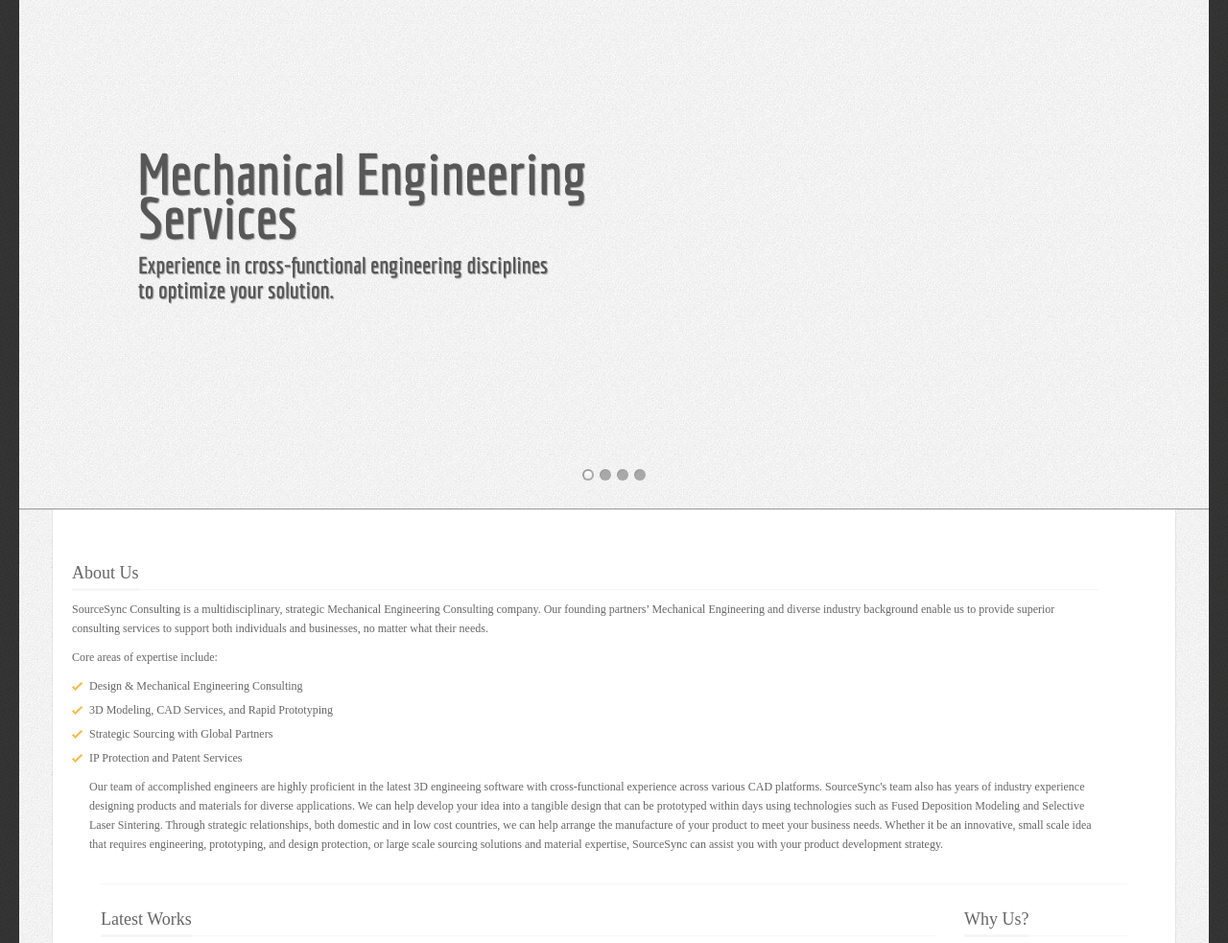
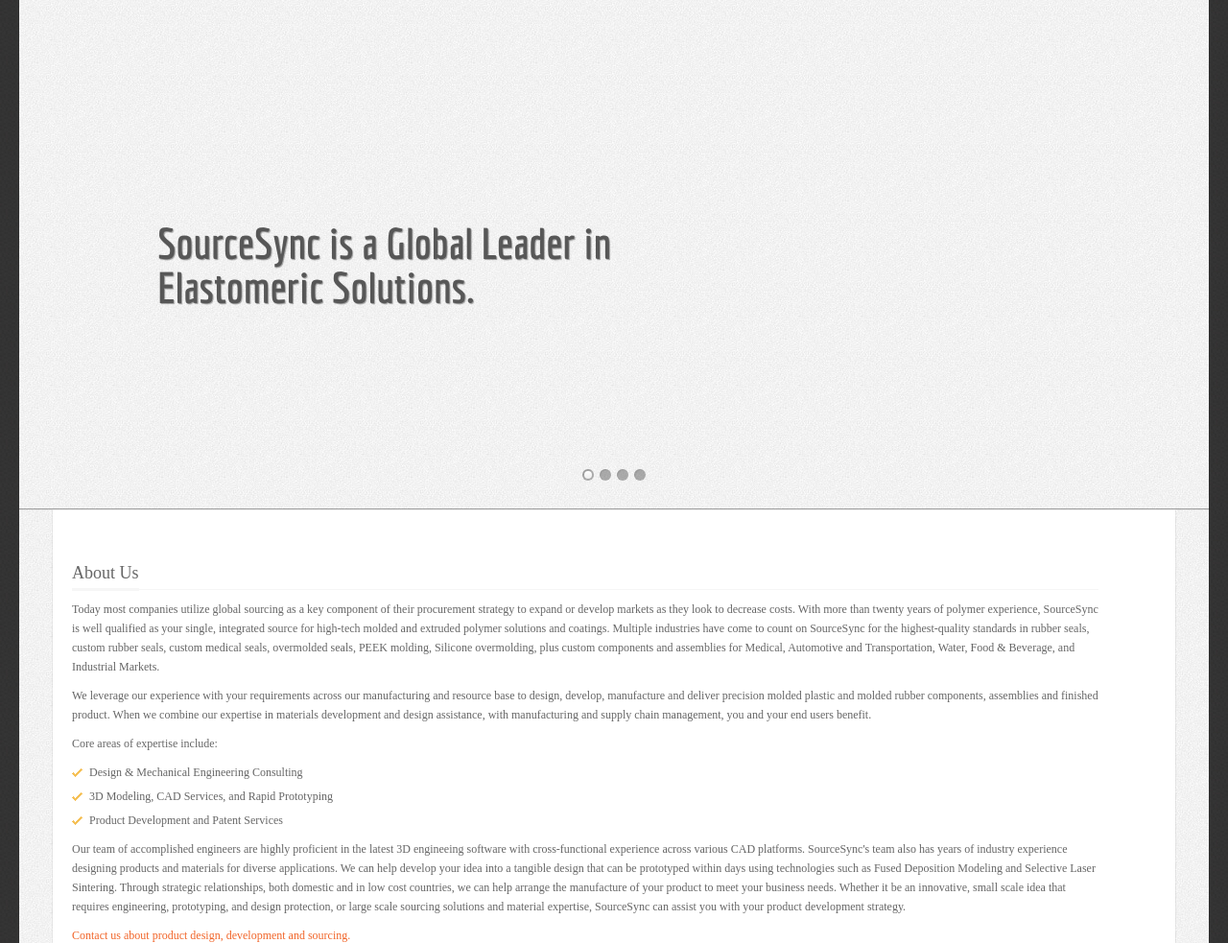
Before and after one commit to wpurd/ss, a PHP site: page /index.html in a window 1280 px wide. Shown: the part 140-1123 px from the top of the page at 96% size. Run offline with PHP 8.4, Linux system fonts and the light colour scheme; some web fonts are replaced.

Commit message:
parallax/index

```diff
--- a/css/parallax-slider.css
+++ b/css/parallax-slider.css
@@ -63,15 +63,15 @@
 .da-slide h2{
 	color: #575757;
 	text-shadow: 1px 1px 1px rgba(0,0,0,.35);
-	font-size: 60px;
+	font-size: 45px;
 	line-height: 46px;
 	width: 40%;
 	top: 150px;
 	z-index: 10;
 	font-family: 'Economica', Arial, sans-serif !important;
 	font-weight: 700;
-	padding: 28px 20px;
-	margin-left: -20px;
+	padding: 100px 20px;
+	margin-left: 0px;
 	position: absolute;
 	z-index: 5;
 }
--- a/index.html
+++ b/index.html
@@ -118,23 +118,23 @@
 
 		<div id="da-slider" class="da-slider">
 			<div class="da-slide">
-				<h2>Mechanical Engineering Services</h2>
-				<p>Experience in cross-functional engineering disciplines to optimize your solution.</p>
+				<h2>SourceSync is a Global Leader in Elastomeric Solutions.</h2>
+				<p></p>
 				<div class="da-img"><img src="" alt="cnc-machined-prototype-parts" /></div>
 			</div>
 			<div class="da-slide">
-				<h2>3D Modeling & CAD Services</h2>
-				<p>We create complex 3D Models and drawings to your specifications.</p>
+				<h2>Advanced Elastomeric Materials for Demanding Applications.</h2>
+				<p></p>
 				<div class="da-img"><img src="img/slider/parallax-slider/golf.png" alt="Finite Element Analysis" /></div>
 			</div>
 			<div class="da-slide">
-				<h2>Strategic Sourcing Solutions</h2>
-				<p>Sourcing management enables our clients to establish successful products in competitive emerging markets.</p>
+				<h2>Unsurpassed Quality Standards and On Time Delivery.</h2>
+				<p></p>
 				<div class="da-img"><img src="img/slider/parallax-slider/beijingbirdnest.png" alt="Bird Nest" /></div>
 			</div>
 			<div class="da-slide">
-				<h2>Intellectual Property Protection and Patent Services</h2>
-				<p class="mar-t-40">Taking your ideas from paper to prototype</p>
+				<h2>Product Development and Fast Prototype Delivery.</h2>
+				<p class="mar-t-40"></p>
 				<div class="da-img"><img src="img/slider/parallax-slider/edisonbulb.png" alt="Patent" /></div>
 			</div>
 			<nav class="da-arrows">
@@ -291,20 +291,27 @@
 						<div class="span11">
 							<div class="title"><h3>About Us</h3></div>
 							<p>
-							SourceSync Consulting is a multidisciplinary, strategic Mechanical Engineering Consulting company. Our founding partners’ Mechanical Engineering and diverse industry background enable us to provide superior consulting services to support both individuals and businesses, no matter what their needs.
+							Today most companies utilize global sourcing as a key component of their procurement strategy to expand or develop markets as they look to decrease costs. With more than twenty years of polymer experience, SourceSync is well qualified as your single, integrated source for high-tech molded and extruded polymer solutions and coatings. Multiple industries have come to count on SourceSync for the highest-quality standards in rubber seals, custom rubber seals, custom medical seals, overmolded seals, PEEK molding, Silicone overmolding, plus custom components and assemblies for Medical, Automotive and Transportation, Water, Food & Beverage, and Industrial Markets.</p>
+
+							<p>We leverage our experience with your requirements across our manufacturing and resource base to design, develop, manufacture and deliver precision molded plastic and molded rubber components, assemblies and finished product. When we combine our expertise in materials development and design assistance, with manufacturing and supply chain management, you and your end users benefit.
 							</p>
+
 							<p>
 							Core areas of expertise include:
-							</p>
+
+
 							<ul class="check_list">
 								<li>Design & Mechanical Engineering Consulting</li>
 								<li>3D Modeling, CAD Services, and Rapid Prototyping</li>
-								<li>Strategic Sourcing with Global Partners</li>
-								<li>IP Protection and Patent Services</li>
+								<li>Product Development and Patent Services</li>
 							</p>
-							<p>
-								Our team of accomplished engineers are highly proficient in the latest 3D engineeing software with cross-functional experience across various CAD platforms. SourceSync's team also has years of industry experience designing products and materials for diverse applications. We can help develop your idea into a tangible design that can be prototyped within days using technologies such as Fused Deposition Modeling and Selective Laser Sintering. Through strategic relationships, both domestic and in low cost countries, we can help arrange the manufacture of your product to meet your business needs. Whether it be an innovative, small scale idea that requires engineering, prototyping, and design protection, or large scale sourcing solutions and material expertise, SourceSync can assist you with your product development strategy.
+
+							Our team of accomplished engineers are highly proficient in the latest 3D engineeing software with cross-functional experience across various CAD platforms. SourceSync's team also has years of industry experience designing products and materials for diverse applications. We can help develop your idea into a tangible design that can be prototyped within days using technologies such as Fused Deposition Modeling and Selective Laser Sintering. Through strategic relationships, both domestic and in low cost countries, we can help arrange the manufacture of your product to meet your business needs. Whether it be an innovative, small scale idea that requires engineering, prototyping, and design protection, or large scale sourcing solutions and material expertise, SourceSync can assist you with your product development strategy.
 							</p>
+
+							<a href="sync.html">Contact us about product design, development and sourcing.</a>
+
+
 						</div>
 
 						<!--Hide Video
@@ -392,10 +399,11 @@
 
 							<div class="title"><h3>Why Us?</h3></div>
 							<ul class="check_list">
-								<li>US based Engineering with Global Manufacturing Partnerships</li>
+								<li>US based Engineering with Global Manufacturing</li>
 								<li>Multidisciplinary Industrial Experience</li>
 								<li>Ease of Communication and Agility</li>
 								<li>One source to produce a wide range of products</li>
+								<li>Unsurpassed quality and on time delivery</li>
 						</div>
 
 					</div>
```
